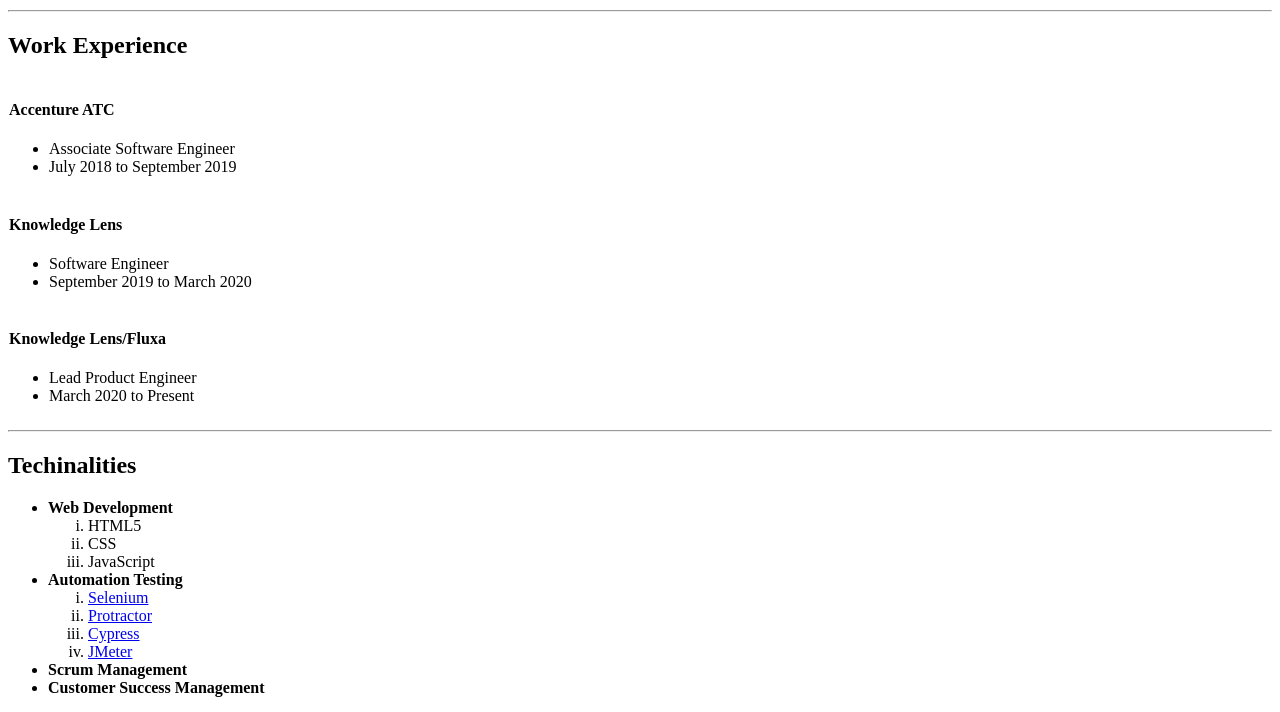
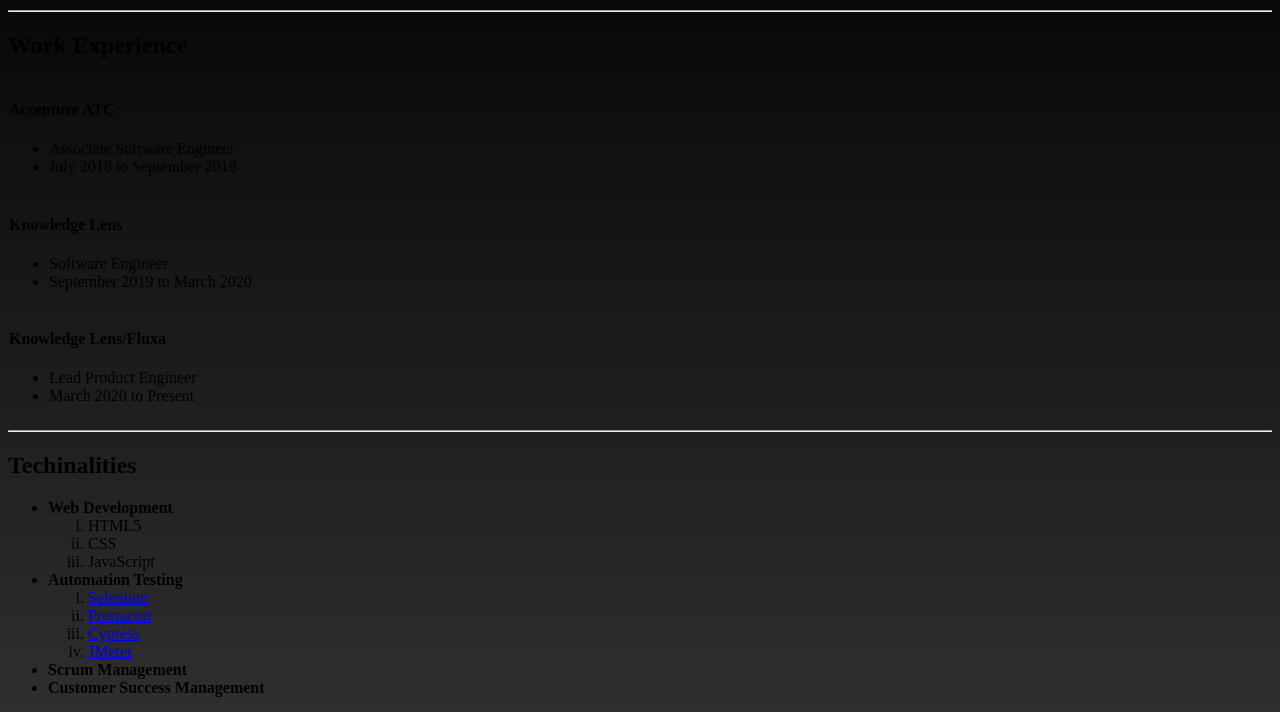
Before and after one commit to Asraar22/cv, a plain HTML site: page index.html in a window 1280 px wide. Shown: the part 162-874 px from the top of the page. Drawn offline with Linux system fonts and the light colour scheme.

Commit message:
Update index.html

```diff
--- a/index.html
+++ b/index.html
@@ -88,6 +88,10 @@
     table {
         border-collapse: collapse;
     }
+    body{
+        background: linear-gradient(to bottom, black, #333);
+
+    }
 </style>
 
 </html>
```
